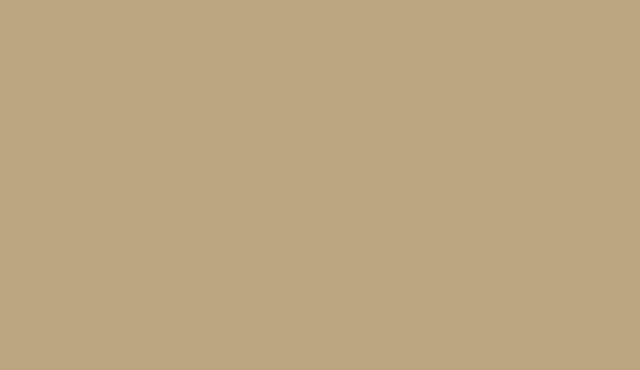
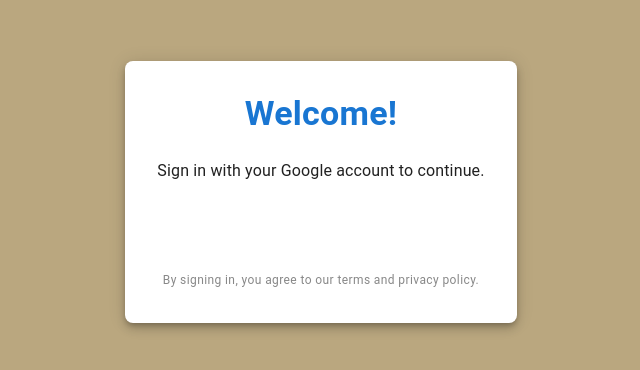
Before and after one commit to sainth-stack/psychometric_assessment-, a React (Create React App) app: page /login in a window 1280 px wide. Before the commit this address had no page. Shown: the part 216-586 px from the top of the page, without its empty margins (319-959 px from the left). Built offline with nearby package versions, Linux system fonts and the light colour scheme.

Commit message:
"updated"

```diff
--- a/package.json
+++ b/package.json
@@ -7,13 +7,16 @@
     "@emotion/styled": "^11.14.0",
     "@mui/icons-material": "^6.4.0",
     "@mui/material": "^6.4.0",
+    "@react-oauth/google": "^0.12.1",
     "@reduxjs/toolkit": "^2.5.0",
+    "axios": "^1.7.9",
     "chart.js": "^4.4.7",
     "chartjs-plugin-datalabels": "^2.2.0",
     "cra-template": "1.2.0",
     "react": "^19.0.0",
     "react-chartjs-2": "^5.3.0",
     "react-dom": "^19.0.0",
+    "react-hot-toast": "^2.5.1",
     "react-redux": "^9.2.0",
     "react-router-dom": "^7.1.1",
     "react-scripts": "5.0.1",
--- a/src/App.js
+++ b/src/App.js
@@ -1,39 +1,90 @@
 import React, { useState } from "react";
-import { BrowserRouter as Router, Route, Routes } from "react-router-dom";
+import {
+  BrowserRouter as Router,
+  Route,
+  Routes,
+  Navigate,
+} from "react-router-dom";
 import ConditionsPage from "./pages/ConditionsPage";
 import QuizPage from "./pages/QuizPage/QuizPage";
 import ResultPage from "./pages/Graphs/ResultPage";
+import GoogleLoginComponent from "./components/GoogleLogin/GoogleLoogin";
+import toast, { Toaster } from "react-hot-toast";
 
 const App = () => {
   const [quizStarted, setQuizStarted] = useState(false);
+  const [isAuthenticated, setIsAuthenticated] = useState(false); // Track authentication state
 
   const startQuiz = () => setQuizStarted(true);
 
   const finishQuiz = () => {
-    alert("Time's up or quiz completed!");
+    toast.error("Time's up or quiz completed!");
     setQuizStarted(false);
   };
 
+  const handleLogin = () => setIsAuthenticated(true); // Set authentication state
+
   return (
+    <>
+      <Toaster
+        position="top-right"
+        reverseOrder={false}
+        toastOptions={{
+          duration: 3000,
+          style: { fontSize: "16px" },
+        }}
+      />
+
       <Router>
         <Routes>
-        {/* Route for the Conditions Page (only shown before quiz starts) */}
-        <Route path="/" element={<ConditionsPage onStart={startQuiz} />} />
+          {/* Login Route */}
+          <Route
+            path="/login"
+            element={<GoogleLoginComponent onLogin={handleLogin} />}
+          />
 
-        {/* Route for the Quiz Page (shown after quiz starts) */}
+          {/* Protected Route for Conditions Page */}
+          <Route
+            path="/"
+            element={
+              isAuthenticated ? (
+                <ConditionsPage onStart={startQuiz} />
+              ) : (
+                <Navigate to="/login" replace />
+              )
+            }
+          />
+
+          {/* Protected Route for Quiz Page */}
           <Route
             path="/quiz"
             element={
+              isAuthenticated ? (
                 quizStarted ? (
                   <QuizPage onFinish={finishQuiz} />
                 ) : (
-              <ConditionsPage onStart={startQuiz} />
+                  <Navigate to="/" replace />
+                )
+              ) : (
+                <Navigate to="/login" replace />
               )
             }
           />
-        <Route path="/result" element={<ResultPage />} />
+
+          {/* Protected Route for Result Page */}
+          <Route
+            path="/result"
+            element={
+              isAuthenticated ? (
+                <ResultPage />
+              ) : (
+                <Navigate to="/login" replace />
+              )
+            }
+          />
         </Routes>
       </Router>
+    </>
   );
 };
 
--- /dev/null
+++ b/src/components/GoogleLogin/GoogleLoogin.js
@@ -0,0 +1,100 @@
+import React, { useState } from "react";
+import { GoogleOAuthProvider, GoogleLogin } from "@react-oauth/google";
+import axios from "axios";
+import { Backdrop, Box, CircularProgress, Paper, Typography } from "@mui/material";
+import { useNavigate } from "react-router-dom"; // Import useNavigate
+import { REACT_APP_GOOGLE_CLIENT_ID } from "../../utils/GoogleLogin";
+import { ENDPOINT } from "../../utils/EndPoint";
+import toast from "react-hot-toast";
+
+const GoogleLoginComponent = ({ onLogin }) => {
+  const navigate = useNavigate(); // Initialize useNavigate
+
+  const [loading, setLoading] = useState(false);
+  // Handle successful Google login
+  const handleGoogleSuccess = async (credentialResponse) => {
+    setLoading(true);
+    try {
+      const { credential } = credentialResponse;
+
+      const response = await axios.post(`${ENDPOINT}/api/users/google-login`, {
+        token: credential,
+      });
+
+      console.log("User details saved:", response.data);
+      setLoading(false);
+toast.success("Login successful!");
+      if (onLogin) onLogin(response.data);
+      navigate("/"); // Redirect to ConditionsPage
+    } catch (error) {
+      console.error(
+        "Error during Google login:",
+        error.response?.data || error.message
+      );
+
+      toast.error("Login failed. Please try again.");
+    } finally {
+      setLoading(false); // Hide loading indicator
+    }
+  };
+
+  // Handle Google login failure
+  const handleGoogleFailure = () => {
+    console.error("Google login failed");
+    alert("Google login failed. Please try again.");
+  };
+
+  return (
+    <GoogleOAuthProvider clientId={REACT_APP_GOOGLE_CLIENT_ID}>
+      <Backdrop open={loading} sx={{ color: "#fff", zIndex: 1300 }}>
+        <CircularProgress color="inherit" />
+      </Backdrop>
+      <Box
+        sx={{
+          display: "flex",
+          justifyContent: "center",
+          alignItems: "center",
+          minHeight: "100vh",
+          // backgroundColor: "#f5f5f5",
+        }}
+      >
+        <Paper
+          elevation={6}
+          sx={{
+            padding: 4,
+            borderRadius: 2,
+            maxWidth: 400,
+            textAlign: "center",
+            backgroundColor: "white",
+          }}
+        >
+          <Typography
+            variant="h4"
+            sx={{
+              fontWeight: "bold",
+              marginBottom: 3,
+              color: "#1976d2",
+            }}
+          >
+            Welcome!
+          </Typography>
+          <Typography variant="body1" sx={{ marginBottom: 3 }}>
+            Sign in with your Google account to continue.
+          </Typography>
+          <GoogleLogin
+            onSuccess={handleGoogleSuccess}
+            onError={handleGoogleFailure}
+          />
+          <Typography
+            variant="caption"
+            sx={{ display: "block", marginTop: 3, color: "#888" }}
+          >
+            By signing in, you agree to our terms and privacy policy.
+          </Typography>
+        </Paper>
+      </Box>
+    </GoogleOAuthProvider>
+  );
+};
+
+export default GoogleLoginComponent;
--- a/src/components/Question/Question.js
+++ b/src/components/Question/Question.js
@@ -3,6 +3,7 @@
 import Timer from "../Timer/Timer";
 import { useNavigate } from "react-router-dom";
 import { questions } from "../../data/QuestionsData";
+import toast from "react-hot-toast";
 
 const Question = ({
   questionData,
@@ -15,7 +16,7 @@
   const navigate = useNavigate();
 
   const handleTimeUp = () => {
-    alert("Time's up!");
+    toast.error("Time's up!");
     // navigate("/") // Uncomment for redirecting on timeout
   };
 
--- a/src/pages/ConditionsPage.js
+++ b/src/pages/ConditionsPage.js
@@ -4,6 +4,7 @@
 import logo from "../Images/Logo.png"
 import { useNavigate } from "react-router-dom";
 import { questions } from "../data/QuestionsData";
+import toast from "react-hot-toast";
 
 const ConditionsPage = ({ onStart }) => {
   const navigate = useNavigate();
@@ -14,7 +15,7 @@
       onStart();
       navigate("/quiz")
     } else {
-      alert("Please accept the conditions to start the quiz.");
+      toast.info("Please accept the conditions to start the quiz.");
     }
   };
 
--- /dev/null
+++ b/src/utils/EndPoint.js
@@ -0,0 +1 @@
+export  const ENDPOINT = "http://localhost:4000";
--- /dev/null
+++ b/src/utils/GoogleLogin.js
@@ -0,0 +1,2 @@
+export const REACT_APP_GOOGLE_CLIENT_ID =
+  "30649017116-ab4vo3o7ima0p5epe1otfn2a2dkoun0j.apps.googleusercontent.com";
```
Also changed, not shown: src/components/Loader/Loader.js (added, +27 -0 lines), src/components/Toast/Toast.js (added, +25 -0 lines), 1 other file (tests, documents, lock files or other folders). Lines whose indentation alone changed are shown as unchanged.
